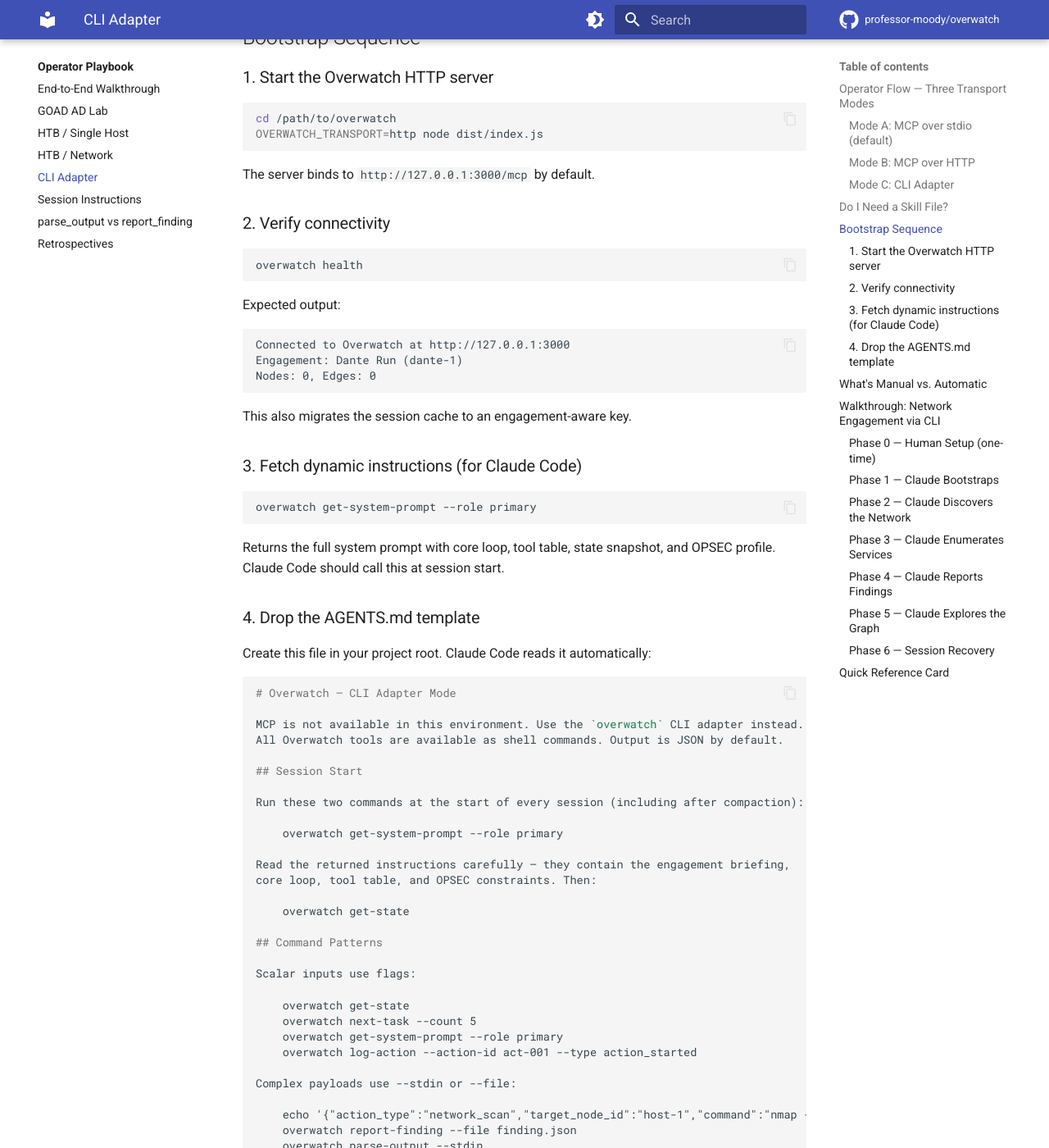
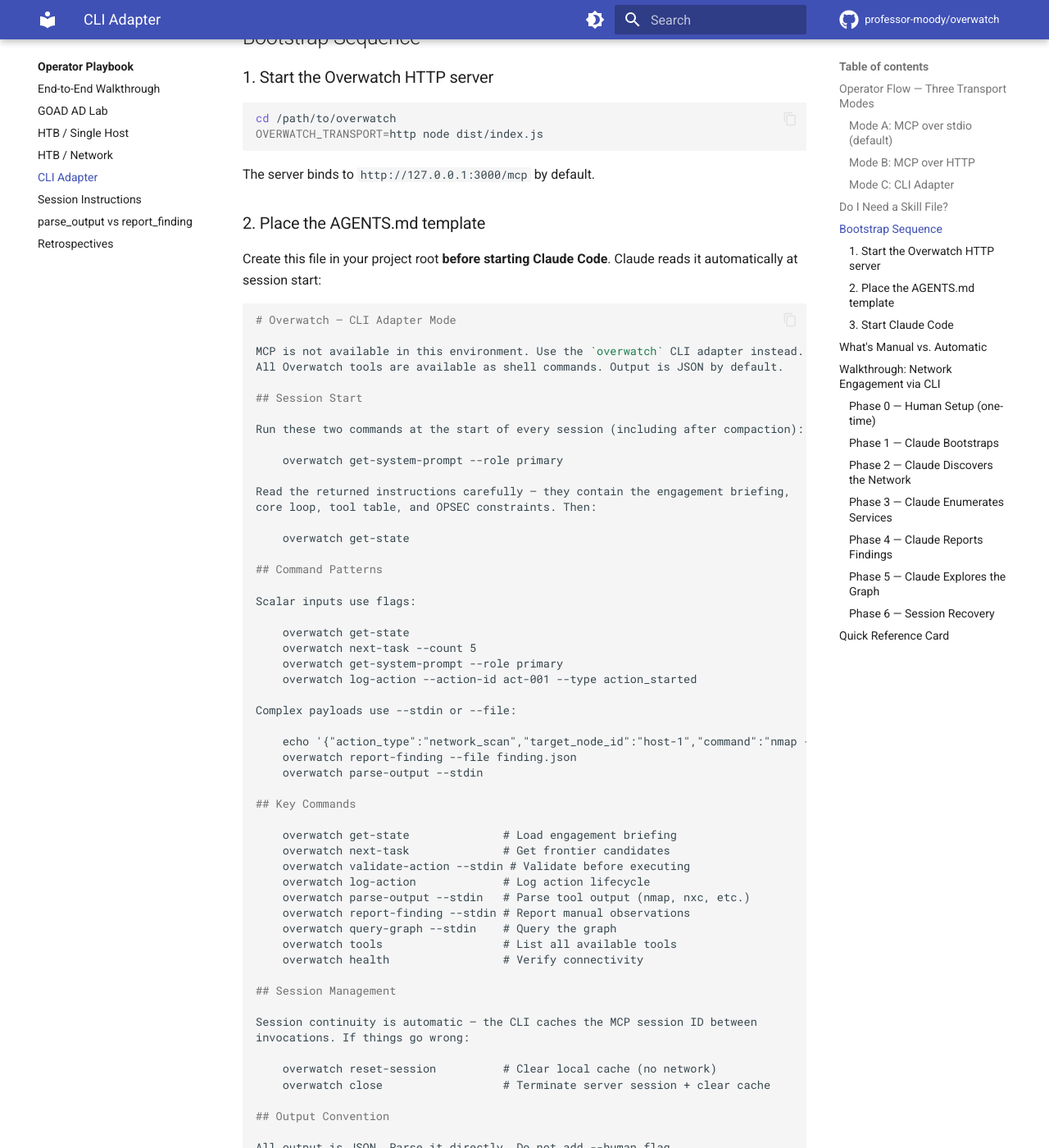
Before and after one commit to professor-moody/overwatch, an MkDocs documentation site: the page built from docs/playbook/cli-adapter.md, in a window 1280 px wide and 1400 px high, scrolled down 1961 px. Shown: the whole window at 82% size. Built offline with MkDocs 1.6.1 and Material for MkDocs 9.7.7, drawn with Linux system fonts in a browser that asks for light colours; comment, search, counter and statistics services are not loaded; some of the changed text lies outside the part shown.

Commit message:
docs: reorder bootstrap — AGENTS.md before starting Claude Code

````diff
--- a/docs/playbook/cli-adapter.md
+++ b/docs/playbook/cli-adapter.md
@@ -76,33 +76,9 @@
 
 The server binds to `http://127.0.0.1:3000/mcp` by default.
 
-### 2. Verify connectivity
+### 2. Place the AGENTS.md template
 
-```bash
-overwatch health
-```
-
-Expected output:
-
-```
-Connected to Overwatch at http://127.0.0.1:3000
-Engagement: Dante Run (dante-1)
-Nodes: 0, Edges: 0
-```
-
-This also migrates the session cache to an engagement-aware key.
-
-### 3. Fetch dynamic instructions (for Claude Code)
-
-```bash
-overwatch get-system-prompt --role primary
-```
-
-Returns the full system prompt with core loop, tool table, state snapshot, and OPSEC profile. Claude Code should call this at session start.
-
-### 4. Drop the AGENTS.md template
-
-Create this file in your project root. Claude Code reads it automatically:
+Create this file in your project root **before starting Claude Code**. Claude reads it automatically at session start:
 
 ```markdown
 # Overwatch — CLI Adapter Mode
@@ -161,6 +137,14 @@
 All output is JSON. Parse it directly. Do not add --human flag.
 ```
 
+### 3. Start Claude Code
+
+```bash
+claude
+```
+
+Claude reads the AGENTS.md, calls `overwatch get-system-prompt --role primary` to fetch dynamic instructions, then drives the engagement autonomously.
+
 ## What's Manual vs. Automatic
 
 Once the AGENTS.md is in place and Claude Code starts, **everything is autonomous**. Claude reads the AGENTS.md, bootstraps via `get-system-prompt`, then drives the entire engagement loop through bash.
````
Also changed, not shown: other parts of docs/playbook/cli-adapter.md (+1 -1 lines).
